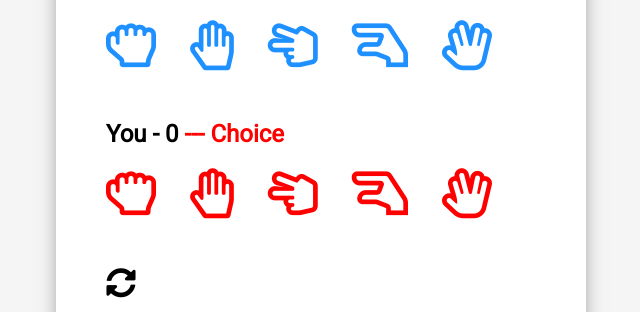
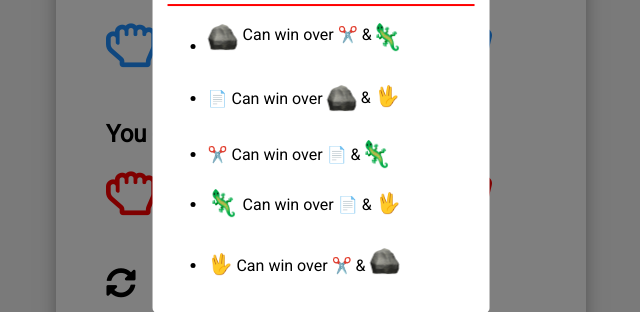
Before and after one commit to sandeepanumalla/spock-rock, a plain HTML site: page index.html in a window 1280 px wide. Shown: the part 278-590 px from the top of the page, without its empty margins (319-959 px from the left). Drawn offline with Linux system fonts and the light colour scheme.

Commit message:
added instructions modal

```diff
--- a/index.html
+++ b/index.html
@@ -84,6 +84,65 @@
         <h3 class="result-text" id="resultText">You Won!</h3>
       </div>
     </div>
+    <div class="modal ">
+      <div class="header_container">
+        <h2>If you don't know how to play</h2>
+        <div class="underline"></div>
+      </div>
+      <div class="points">
+        <ul>
+          <li>
+            <div class="li_container">
+              <span class="image_container"
+                ><img src="rock_1faa8.png" alt="" />
+              </span>
+              <span class="para_container"> <p>Can win over ✂️ &</p> </span>
+              <span class="image_container"
+                ><img src="lizard.png" alt=""
+              /></span>
+            </div>
+          </li>
+          <li>
+            <div class="li_container">
+
+              <span class="second_container">
+                 <span> <p>📄 Can win over </p> </span>
+                   <span class="image_container" style="position:relative; top: 10px; margin: 0 4px 0 4px;" ><img src="rock_1faa8.png" alt="" /> </span>
+                 <span style="position: relative; bottom: 5px;" ><p >& <span style="font-size: 20px;" >🖖</span> </p></span>
+
+              </span>
+
+            </div>
+          </li>
+          <li>
+            <div class="li_container">
+              <span class="third_container"> <p>✂️ Can win over 📄 &</p> </span>
+              <span class="image_container" style="position: relative; top: 10px"
+                ><img src="lizard.png" alt=""
+              /></span>
+            </div>
+          </li>
+          <li>
+            <div class="fourth_container">
+              <span class="image_container"
+                ><img src="lizard.png" alt="" />
+              </span>
+              <span class="para_container"> <p>Can win over 📄 & <span style="font-size: 20px;" >🖖</span>  </p>
+            </div>
+          </li>
+          <li>
+            <div class="li_container">
+
+              <span class="fifth_container"> <p><span style="font-size: 20px;" >🖖</span> Can win over ✂️ &</p> </span>
+              <span style="position: relative; top: 10px; margin: 0 0 0 4px;" class="image_container"
+                ><img src="rock_1faa8.png" alt=""
+              /></span>
+            </div>
+          </li>
+        </ul>
+      </div>
+    </div>
+    <div class="overlay "></div>
 
     <!-- <script src="script.js"></script> -->
     <script type="module" src="script.js"></script>
--- a/script.js
+++ b/script.js
@@ -1,6 +1,4 @@
 // import { startConfetti } from "./confetti";
-
-import { startConfetti } from "./confetti";
 
 const playerScoreEl = document.getElementById("playerScore");
 const playerChoiceEl = document.getElementById("playerChoice");
@@ -20,6 +18,9 @@ const computerScore = document.getElementById("computerScore");
 const computerScissores = document.getElementById("computerScissors");
 const computerLizard = document.getElementById("computerLizard");
 const computerSpock = document.getElementById("computerSpock");
+
+const overlay = document.querySelector(".overlay");
+const modal = document.querySelector(".modal");
 
 const allGameIcons = document.querySelectorAll(".far");
 let manPlayerScore = Number(0);
@@ -73,7 +74,6 @@ let computeResult = (manChoice, computer) => {
     manPlayerScore++;
     playerScore.textContent = manPlayerScore;
     resultText.textContent = "You Won";
-    startConfetti();
   } else if (obj === false) {
     computerPlayerScore++;
     computerScoreEl.textContent = computerPlayerScore;
@@ -172,3 +172,16 @@ function ResetGame() {
   resultText.textContent = "Let's start";
   resetSelected();
 }
+
+function toggleModal() {
+  if (modal.classList.contains("unactive")) {
+    modal.classList.remove("unactive");
+    overlay.classList.remove("unactive");
+    console.log("tunn");
+  } else {
+    modal.classList.add("unactive");
+    overlay.classList.add("unactive");
+  }
+}
+
+overlay.addEventListener("click", toggleModal);
--- a/style.css
+++ b/style.css
@@ -91,6 +91,64 @@ h2 {
   box-shadow: 0 10px 20px -5px rgba(0, 0, 0, 0.5);
 }
 
+.header_container {
+  display: flex;
+  flex-direction: column;
+}
+
+.li_container {
+  display: flex;
+}
+
+.underline {
+  height: 2px;
+  background-color: red;
+}
+
+.image_container img {
+  width: 30px;
+  height: 30px;
+}
+
+.para_container {
+  position: relative;
+  bottom: 13px;
+  margin-left: 5px;
+}
+
+.second_container {
+  display: flex;
+}
+
+.fourth_container {
+  display: flex;
+  position: relative;
+  bottom: -8px;
+}
+
+.modal {
+  z-index: 10;
+  position: absolute;
+  top: 50%;
+  left: 50%;
+  border-radius: 5px;
+  padding: 5px 15px;
+  background-color: white;
+  color: black;
+  transform: translate(-50%, -50%);
+}
+
+.overlay {
+  position: absolute;
+  height: 100vh;
+  width: 100vw;
+  background-color: rgba(0, 0, 0, 0.5);
+}
+
+.unactive {
+  display: none;
+}
+
 /* Media Query: Large Smartphone (Vertical) */
 @media screen and (max-width: 600px) {
   .game-container {
```
Also changed, not shown: lizard.png (added), rock_1faa8.png (added).
